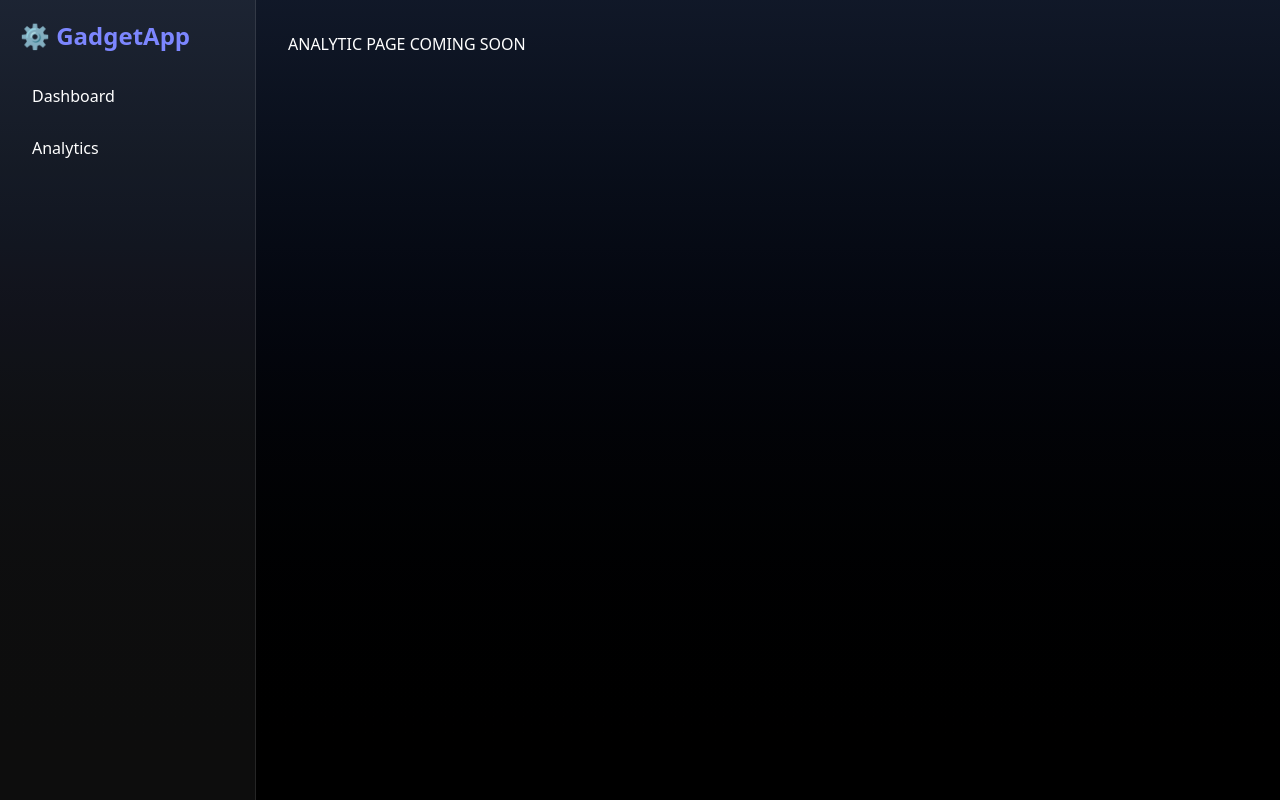
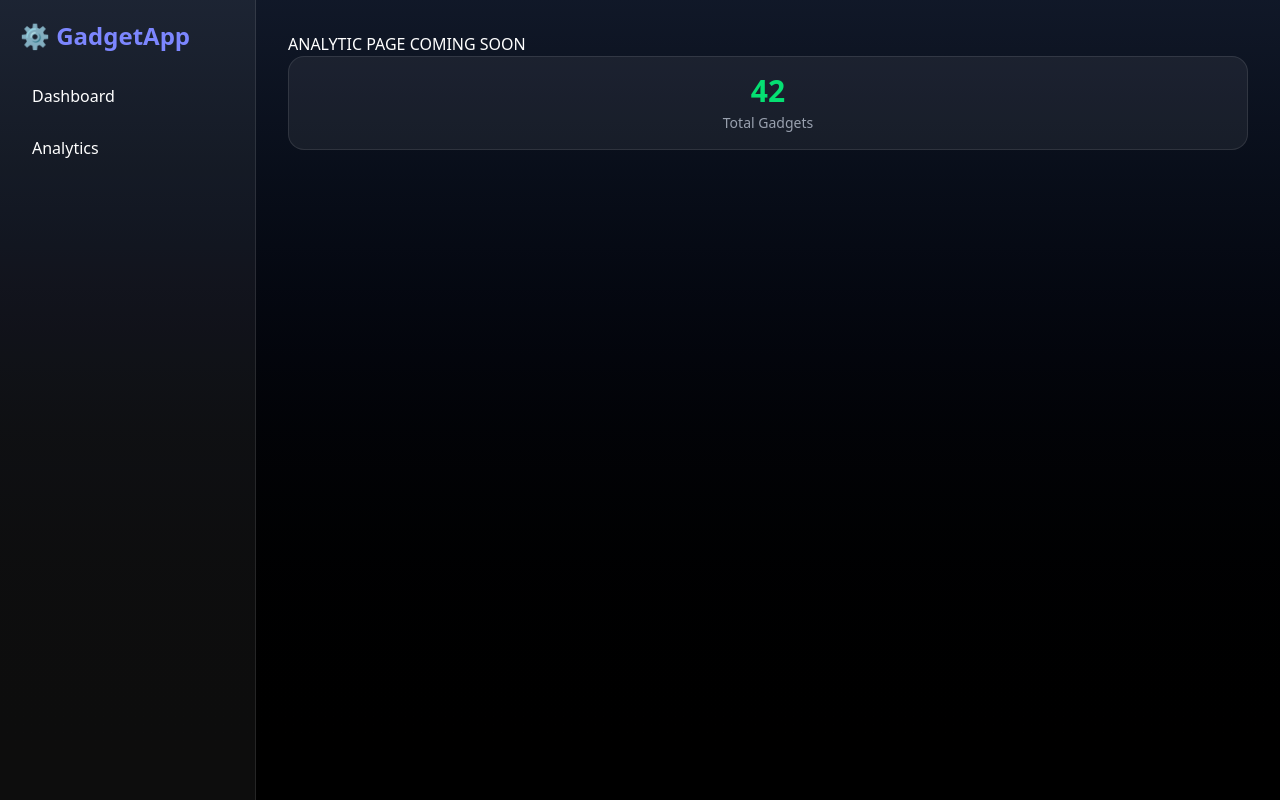
Before and after one commit to starkid111/User-Manager-App, a React (Vite) app: page /analytics in a window 1280 px wide. Built offline with nearby package versions, Linux system fonts and the light colour scheme.

Commit message:
added a reusable stats card

```diff
--- a/src/components/Analytics.tsx
+++ b/src/components/Analytics.tsx
@@ -1,8 +1,13 @@
-
+import StatsCard from "./stats/statsCard"
 
 const Analytics = () => {
   return (
-    <div>ANALYTIC PAGE COMING SOON</div>
+    <>
+      <div>ANALYTIC PAGE COMING SOON</div>
+      <StatsCard title="Total Gadgets" value={42} accent="text-green-400" />
+    </>
+
+
   )
 }
 
--- /dev/null
+++ b/src/components/stats/StatsCard.tsx
@@ -0,0 +1,18 @@
+import React from "react";
+
+interface Props {
+  title: string;
+  value: string | number;
+  accent?: string; // Tailwind color class e.g. "text-indigo-400"
+}
+
+const StatsCard: React.FC<Props> = ({ title, value, accent = "text-indigo-400" }) => {
+  return (
+    <div className="bg-white/6 border border-white/10 p-4 rounded-2xl text-center">
+      <div className={`text-3xl font-bold ${accent}`}>{value}</div>
+      <div className="text-sm text-gray-400 mt-1">{title}</div>
+    </div>
+  );
+};
+
+export default StatsCard;
```
